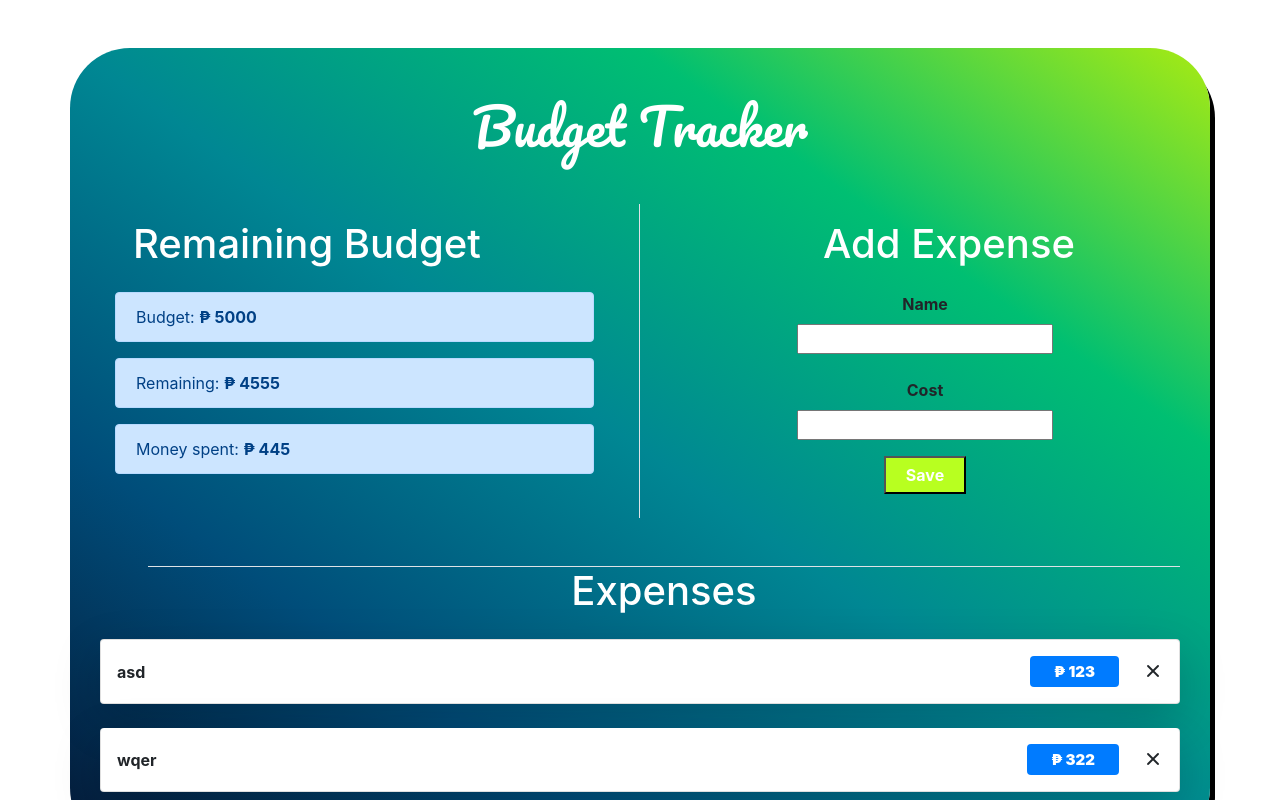
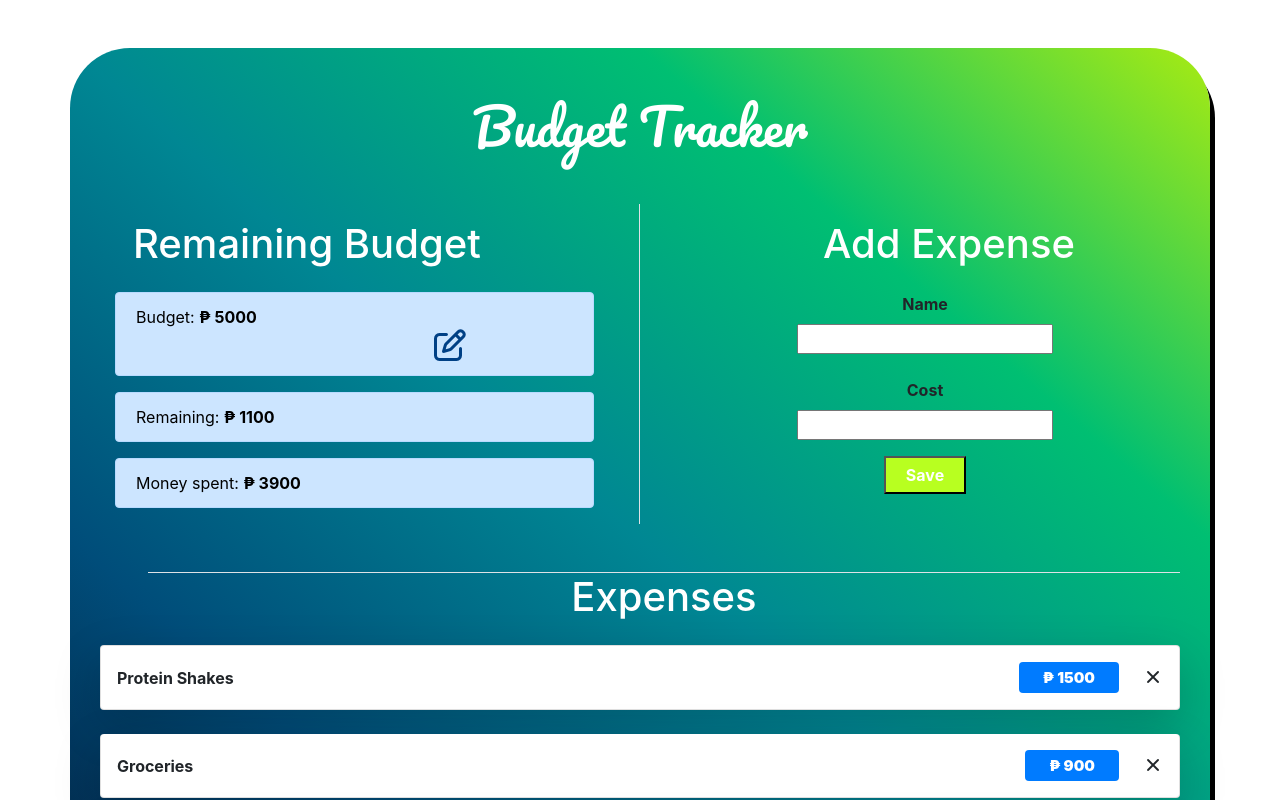
Before and after one commit to russellbanares322/budget-tracker-app, a React (Create React App) app: page / in a window 1280 px wide. Shown: the top 800 px of the page. Built offline with nearby package versions, Linux system fonts and the light colour scheme.

Commit message:
Added edit and view component

```diff
--- a/src/App.css
+++ b/src/App.css
@@ -63,3 +63,18 @@ input {
   font-family: "Pacifico", cursive !important;
   font-size: 50px !important;
 }
+
+.edit {
+  cursor: pointer;
+  margin-left: 290px;
+}
+
+span {
+  color: black;
+}
+
+@media screen and (max-width: 400px) {
+  .edit {
+    margin-left: 100px;
+  }
+}
--- a/src/components/Budget.js
+++ b/src/components/Budget.js
@@ -1,14 +1,31 @@
-import React, { useContext } from "react";
+import React, { useContext, useState } from "react";
 import { AppContext } from "../context/AppContext";
+import ViewBudget from "./ViewBudget";
+import EditBudget from "./EditBudget";
 
 const Budget = () => {
-  const { budget } = useContext(AppContext);
+  const { budget, dispatch } = useContext(AppContext);
+  const [isEditing, setIsEditing] = useState(false);
+
+  const handleEditClick = () => {
+    setIsEditing(true);
+  };
+
+  const handleSaveClick = (value) => {
+    dispatch({
+      type: "SET_BUDGET",
+      payload: value,
+    });
+    setIsEditing(false);
+  };
   return (
     <div className="container">
       <div className="alert alert-primary" role="alert">
-        <span>
-          Budget: <strong>₱ {budget}</strong>
-        </span>
+        {isEditing ? (
+          <EditBudget handleSaveClick={handleSaveClick} budget={budget} />
+        ) : (
+          <ViewBudget handleEditClick={handleEditClick} budget={budget} />
+        )}
       </div>
     </div>
   );
--- /dev/null
+++ b/src/components/EditBudget.js
@@ -0,0 +1,26 @@
+import React, { useState } from "react";
+
+const EditBudget = (props) => {
+  const [value, setValue] = useState(props.budget);
+  return (
+    <>
+      <input
+        required="required"
+        type="number"
+        className="form-control mb-3"
+        id="name"
+        value={value}
+        onChange={(event) => setValue(event.target.value)}
+      />
+      <button
+        type="button"
+        className="btn btn-primary"
+        onClick={(event) => props.handleSaveClick(value)}
+      >
+        Save
+      </button>
+    </>
+  );
+};
+
+export default EditBudget;
--- /dev/null
+++ b/src/components/ViewBudget.js
@@ -0,0 +1,17 @@
+import React from "react";
+
+const ViewBudget = (props) => {
+  return (
+    <>
+      <span>
+        Budget: <strong>₱ {props.budget}</strong>
+      </span>
+      <i
+        className="far fa-edit text-right edit fa-2x fa-align-right"
+        onClick={props.handleEditClick}
+      ></i>
+    </>
+  );
+};
+
+export default ViewBudget;
--- a/src/context/AppContext.js
+++ b/src/context/AppContext.js
@@ -1,4 +1,5 @@
 import { createContext, useReducer } from "react";
+import { v4 as uuidv4 } from "uuid";
 
 const AppReducer = (state, action) => {
   switch (action.type) {
@@ -15,6 +16,11 @@ const AppReducer = (state, action) => {
           (expense) => expense.id !== action.payload
         ),
       };
+    case "SET_BUDGET":
+      return {
+        ...state,
+        budget: action.payload,
+      };
     default:
       return state;
   }
@@ -24,14 +30,24 @@ const initialState = {
   budget: 5000,
   expenses: [
     {
-      id: 1,
-      name: "asd",
-      cost: 123,
+      id: uuidv4(),
+      name: "Protein Shakes",
+      cost: 1500,
     },
     {
-      id: 3,
-      name: "wqer",
-      cost: 322,
+      id: uuidv4(),
+      name: "Groceries",
+      cost: 900,
+    },
+    {
+      id: uuidv4(),
+      name: "Liquor",
+      cost: 1000,
+    },
+    {
+      id: uuidv4(),
+      name: "Load",
+      cost: 500,
     },
   ],
 };
```
